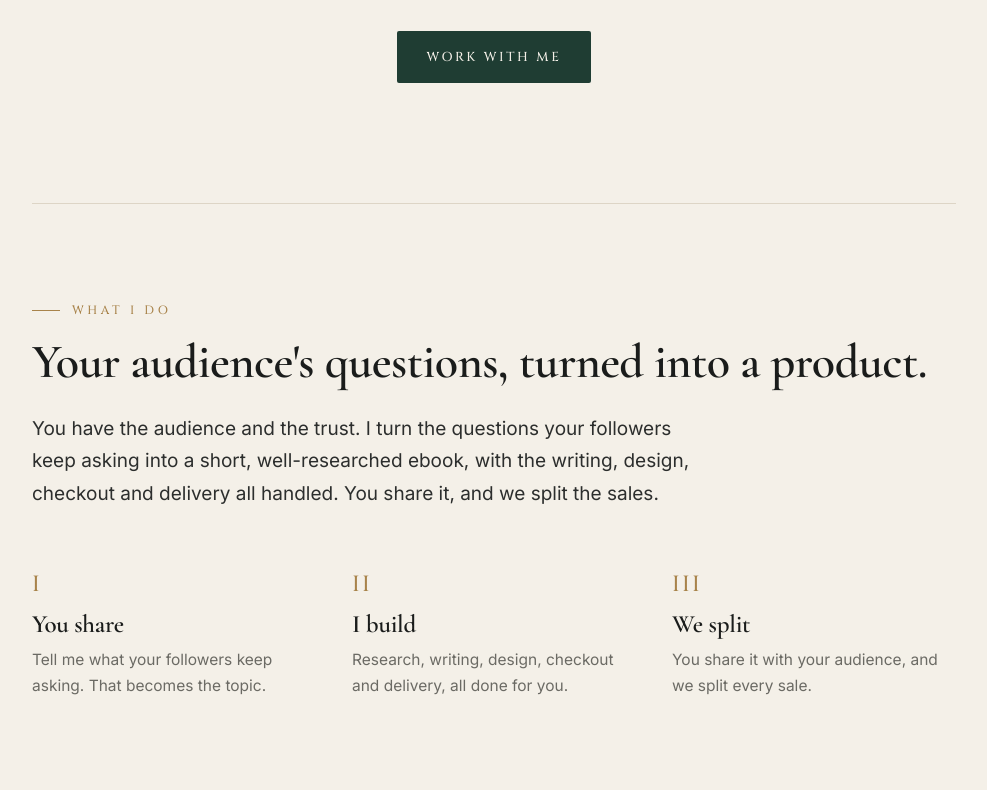
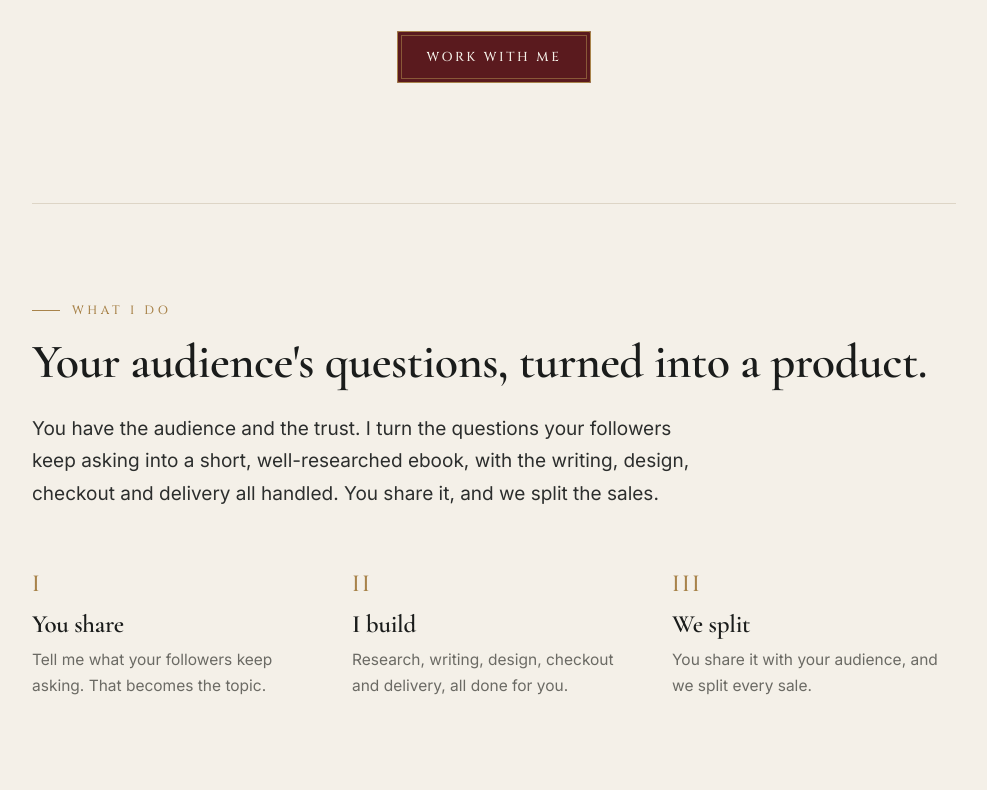
Before and after one commit to DevidEg/casascripta-site, a plain HTML site: page index.html in a window 1280 px wide. Shown: the part 641-1431 px from the top of the page, without its empty margins (146-1133 px from the left). Drawn offline with nearby package versions, Linux system fonts and the light colour scheme.

Commit message:
Buttons: oxblood with brass trim

```diff
--- a/index.html
+++ b/index.html
@@ -32,8 +32,8 @@ nav .links a:hover{color:var(--green)}
 .hero .year{font-family:Cinzel,serif;color:var(--brass);letter-spacing:.5em;font-size:13px;margin-top:16px}
 .rule{width:64px;height:1px;background:var(--brass);margin:30px auto}
 .hero p{font-family:"Cormorant Garamond",serif;font-style:italic;font-size:clamp(22px,2.8vw,27px);color:var(--stone);margin-bottom:40px}
-.btn{display:inline-block;background:var(--green);color:var(--paper);padding:15px 30px;border-radius:2px;text-decoration:none;font-family:Cinzel,serif;font-size:13px;letter-spacing:.2em;transition:background .2s}
-.btn:hover{background:#163027}
+.btn{display:inline-block;background:#5A1A1E;color:var(--paper);padding:15px 30px;border-radius:2px;text-decoration:none;font-family:Cinzel,serif;font-size:13px;letter-spacing:.2em;transition:background .2s}
+.btn:hover{background:#461215}.btn{box-shadow:inset 0 0 0 1px #A8834A, inset 0 0 0 4px #5A1A1E, inset 0 0 0 5px rgba(168,131,74,.6)}
 .btn.ghost{background:transparent;color:var(--green);box-shadow:inset 0 0 0 1px var(--green)}
 section{padding:96px 0;border-top:1px solid var(--line)}
 .label{font-family:Cinzel,serif;font-size:12px;letter-spacing:.3em;color:var(--brass);margin-bottom:16px}
```
